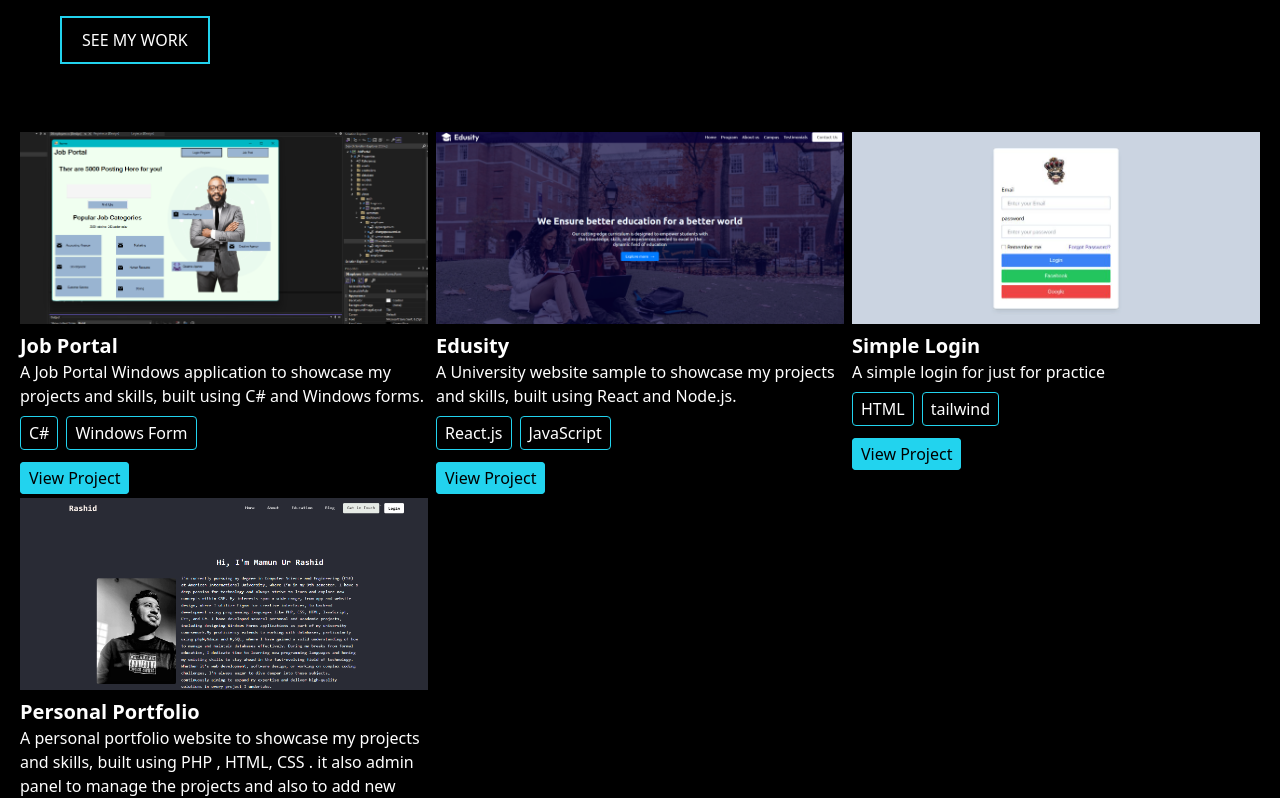
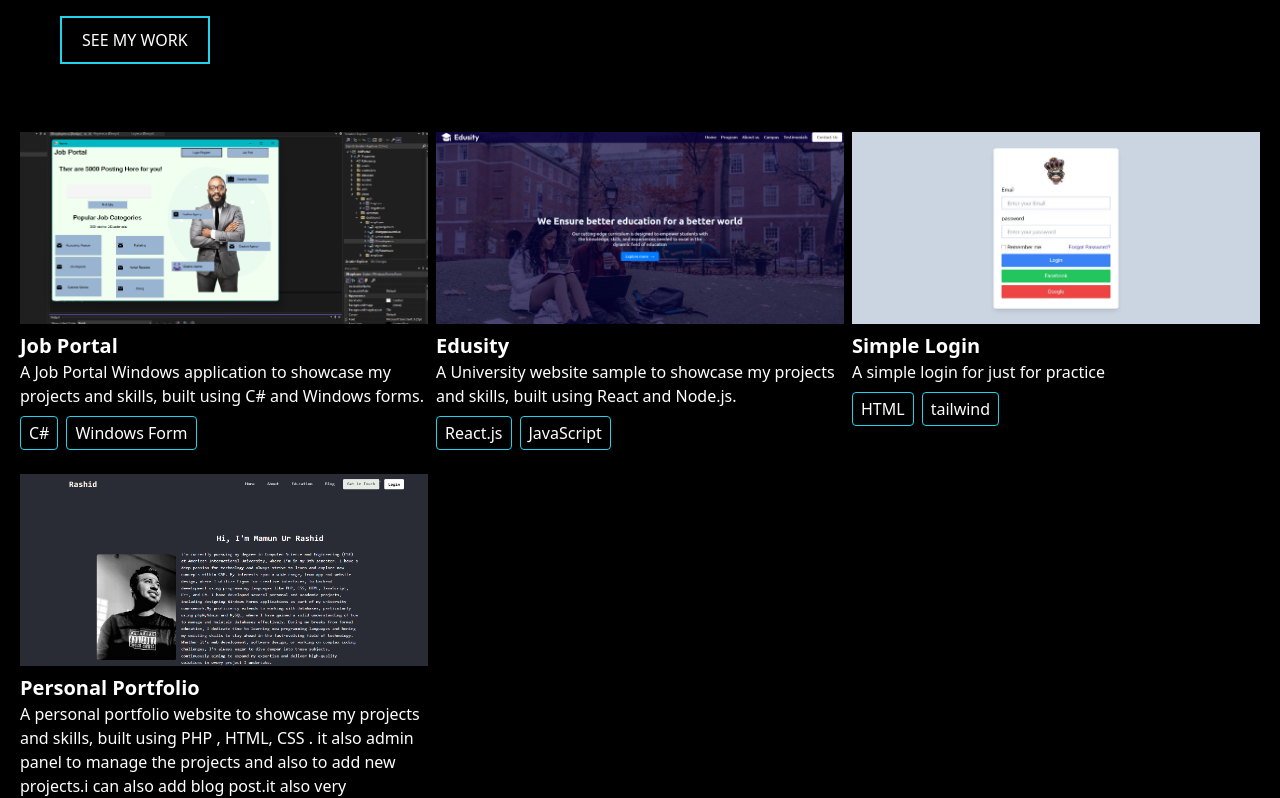
Before and after one commit to MamunUrRashidAIUB/portfolio-react, a React (Vite) app: page / in a window 1280 px wide. Shown: the part 784-1582 px from the top of the page. Built offline with nearby package versions, Linux system fonts and the light colour scheme.

Commit message:
button style changes

```diff
--- a/src/components/Projects.jsx
+++ b/src/components/Projects.jsx
@@ -1,4 +1,5 @@
-
+import { map, image, title, link } from "framer-motion/client";
+import React from "react";
 import portfoliodata from "../portfolio.json";
 
 const Projects = () => {
@@ -8,13 +9,16 @@ const Projects = () => {
         {portfoliodata.map((project) => (
           <div
             key={project.id}
-            className=" p-1 rounded-lg shadow-lg border-cyan-400"
+            className="group relative p-1 rounded-lg shadow-lg border-cyan-400 overflow-hidden"
           >
             <img
               src={`../src/Photos/${project.image}`}
               alt={project.title}
-              className="w-full h-48 object-cover mb-2"
+              className="w-full h-48 object-cover mb-2 transition-transform duration-500 ease-in-out group-hover:blur-sm group-hover:scale-105"
             />
+
+            <div className="absolute inset-0 bg-black opacity-0 group-hover:opacity-50 transition-opacity duration-500"></div>
+
             <h3 className="text-xl font-semibold">{project.title}</h3>
             <p>{project.description}</p>
             <div className="flex space-x-2 my-2 pb-2 ">
@@ -27,18 +31,23 @@ const Projects = () => {
                 </span>
               ))}
             </div>
+
+            <div className="opacity-0 group-hover:opacity-100 absolute justify-center left-1/2 top-1/3 transform -translate-x-1/2 -translate-y-1/2">
               <a
                 href={project.link}
                 target="_blank"
                 rel="noopener noreferrer"
-              className=" bg-cyan-400 text-black border-cyan-400 border px-2 py-1 rounded relative overflow-hidden transition-colors duration-500 ease-in-out hover:text-white hover:bg-gradient-to-r hover:from-cyan-400 hover:to-black"
+                className="px-5 py-2.5 relative rounded group overflow-hidden font-medium bg-purple-50 text-purple-600 inline-block"
               >
-              View Project
+                <span className="absolute top-0 left-0 flex w-0 h-full transition-all duration-300 ease-out transform group-hover:w-full bg-cyan-400 opacity-90"></span>
+                <span className="relative group-hover:text-black">View Project</span>
               </a>
+            </div>
           </div>
         ))}
       </div>
     </div>
   );
 };
+
 export default Projects;
```
Lines whose indentation alone changed are shown as unchanged.
